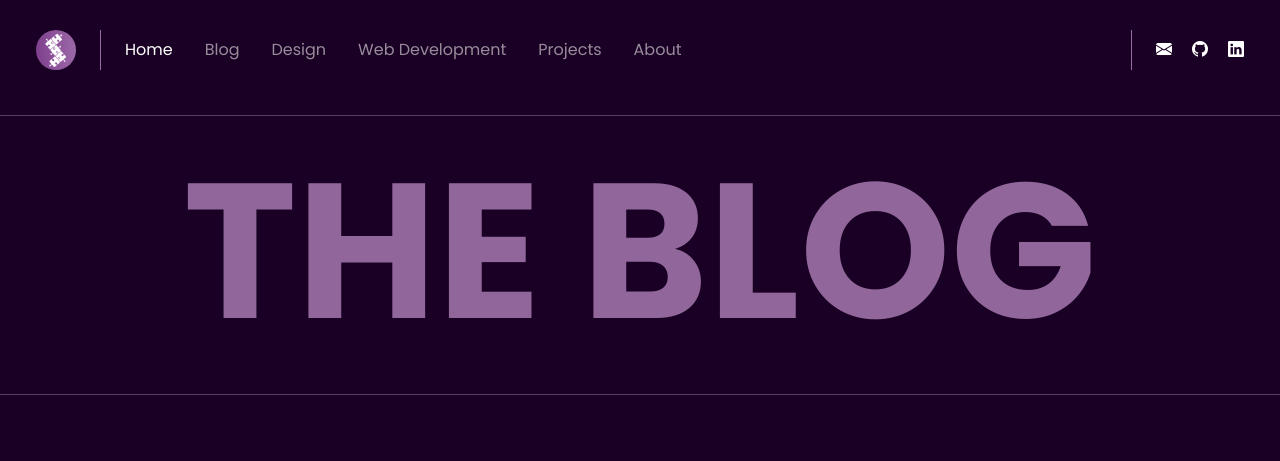
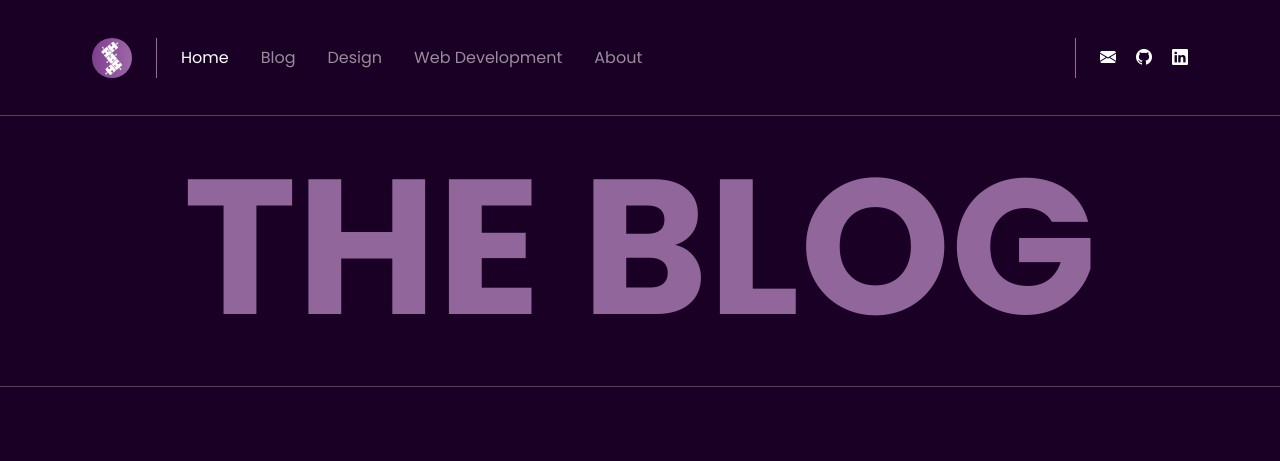
Before and after one commit to suuzanemoura/angular-blog, an Angular app: page / in a window 1280 px wide. Shown: the top 461 px of the page. Built offline with nearby package versions, Linux system fonts and the light colour scheme.

Commit message:
fix: ajustes de responsividade no menu, title e blog component

```diff
--- a/src/app/components/blog/blog.component.html
+++ b/src/app/components/blog/blog.component.html
@@ -1,5 +1,5 @@
 <div id="blog" class="container-fluid p-lg-5">
-    <div class="row p-5">
+    <div class="row p-2 p-sm-5">
         <article class="col-xl-6 col-lg-12 px-lg-4 mb-4">
           <app-big-card></app-big-card>
         </article>
--- a/src/app/components/design/design.component.html
+++ b/src/app/components/design/design.component.html
@@ -1,3 +1,3 @@
-<div id="design" class="container-fluid p-5 design">
+<div id="design" class="container-fluid p-5 my-5 design">
         <app-row-card></app-row-card>
 </div>
--- a/src/app/components/menu-bar/menu-bar.component.html
+++ b/src/app/components/menu-bar/menu-bar.component.html
@@ -1,4 +1,4 @@
-<nav class="navbar navbar-expand-lg navbar-dark m-3">
+<nav class="navbar navbar-expand-lg navbar-dark mt-4 px-4 px-sm-5 mx-md-4">
     <div class="container-fluid">
         <a class="navbar-brand" href="#">
             <img src="../../../assets/DevSuzaneMoura_Icon.svg" alt="Logo" width="40" height="40" class="d-inline-block align-text-top mx-2">
@@ -27,9 +27,6 @@
                     <a class="nav-link" href="#webdevelopment">Web Development</a>
                 </li>
                 <li class="nav-item">
-                    <a class="nav-link" href="https://github.com/suuzanemoura" target="_blank">Projects</a>
-                </li>
-                <li class="nav-item">
                     <a class="nav-link" href="#about">About</a>
                 </li>
             </ul>
--- a/src/app/components/menu-title/menu-title.component.css
+++ b/src/app/components/menu-title/menu-title.component.css
@@ -1,5 +1,5 @@
 .menu-title{
-    font-size: 4rem;
+    font-size: 3rem;
     align-self: center;
     color: #91679B;
 
--- a/src/app/components/menu-title/menu-title.component.html
+++ b/src/app/components/menu-title/menu-title.component.html
@@ -1,5 +1,5 @@
-<div class="d-flex justify-content-center flex-column my-3">
+<div class="d-flex justify-content-center flex-column my-2">
     <hr>
-    <h1 class="menu-title fw-bold py-1">{{title}}</h1>
+    <h1 class="menu-title fw-bold">{{title}}</h1>
     <hr>
 </div>
--- a/src/app/components/row-card/row-card.component.html
+++ b/src/app/components/row-card/row-card.component.html
@@ -1,4 +1,4 @@
-<div class="row p-2 p-sm-5 design">
+<div class="row p-2 py-5 my-5 px-sm-5 design">
     <div class="col-lg-6 col-md-12 d-flex justify-content-center flex-column gap-3 px-lg-5 mb-5 mb-lg-4 design">
         <h2 class="design">Incidunt molestias accusantium laborum, soluta in iure quibusdam amet ea ad quo quaerat?</h2>
         <p class="design">Lorem ipsum dolor sit amet consectetur, adipisicing elit. Eveniet, est iste beatae perspiciatis quibusdam quo illum. Fugiat neque vel sunt, nisi quos nulla veritatis illo, enim amet quaerat perspiciatis ducimus. Lorem ipsum dolor, sit amet consectetur adipisicing elit. Eveniet dolore illum expedita facilis aliquam perferendis, praesentium fugit vitae sit voluptas aspernatur ipsum quibusdam amet. Placeat fuga temporibus ut doloribus nobis?</p>
```
